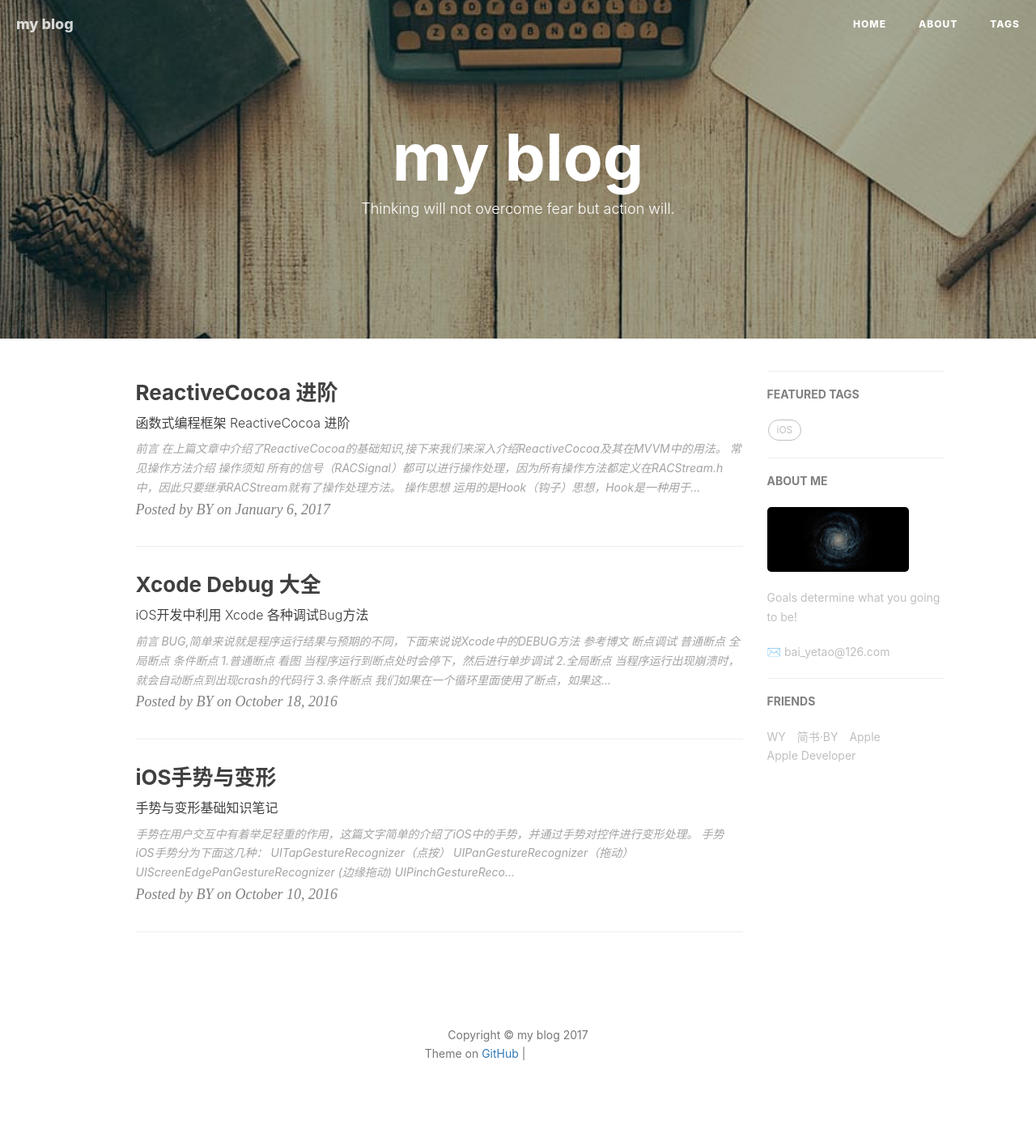
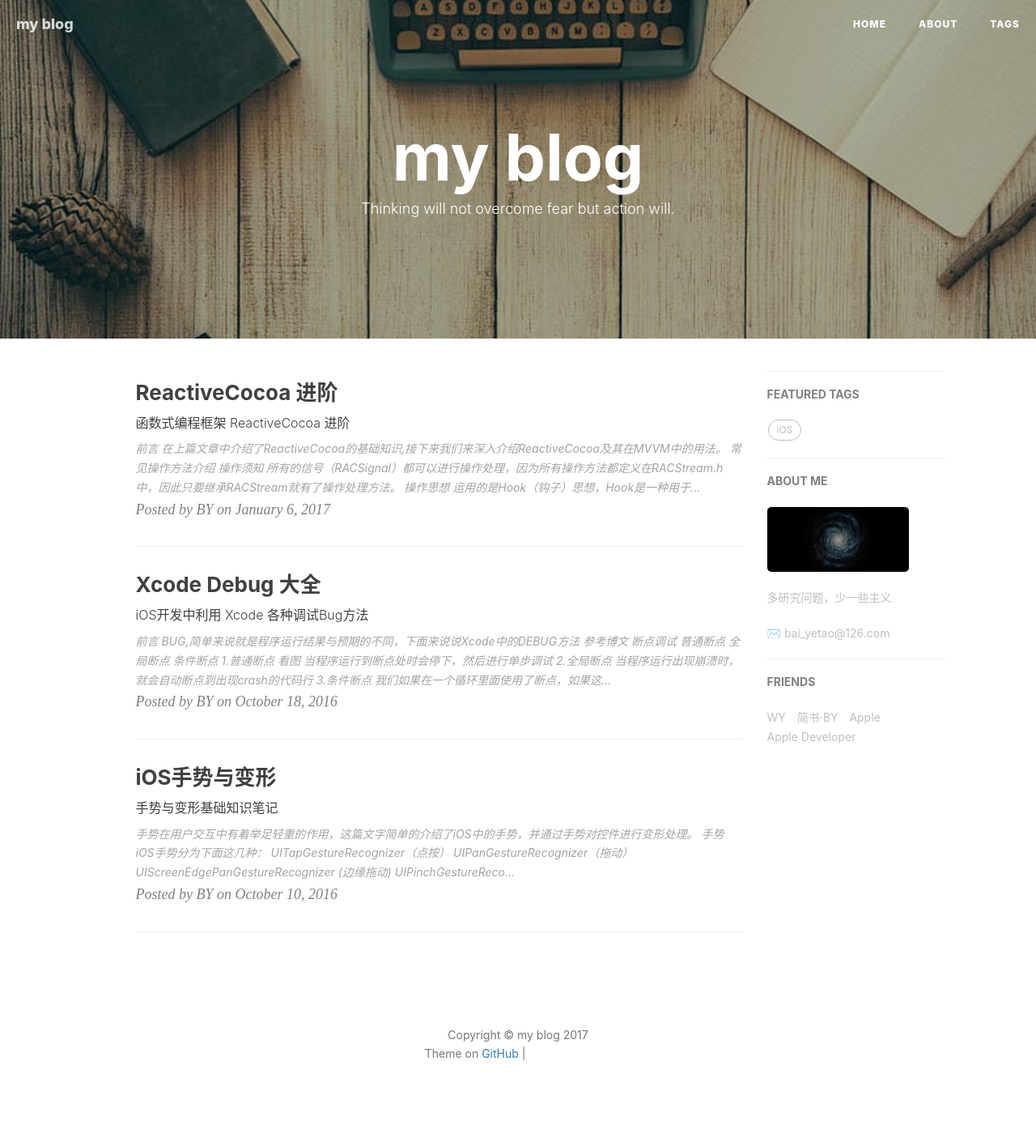
Before and after one commit to jinghaitingfeng/jinghaitingfeng.github.io, a Jekyll site: the page built from index.html, in a window 1280 px wide. Shown: the whole page at 81% size. Built offline with Jekyll 4.4.1, drawn with Linux system fonts in a browser that asks for light colours; nearby versions of some CDN libraries; the list of posts is cut into pages by our own code; comment, search, counter and statistics services are not loaded; grey boxes are pictures that could not be loaded.

Commit message:
Update _config.yml

```diff
--- a/_config.yml
+++ b/_config.yml
@@ -11,7 +11,7 @@
 
 # Sidebar settings
 sidebar: true                           # whether or not using Sidebar.
-sidebar-about-description: "Goals determine what you going to be!"
+sidebar-about-description: "多研究问题，少一些主义"
 sidebar-avatar: /img/post-bg-universe.jpg      # use absolute URL, seeing it's used in both `/` and `/about/`
 
 
```
